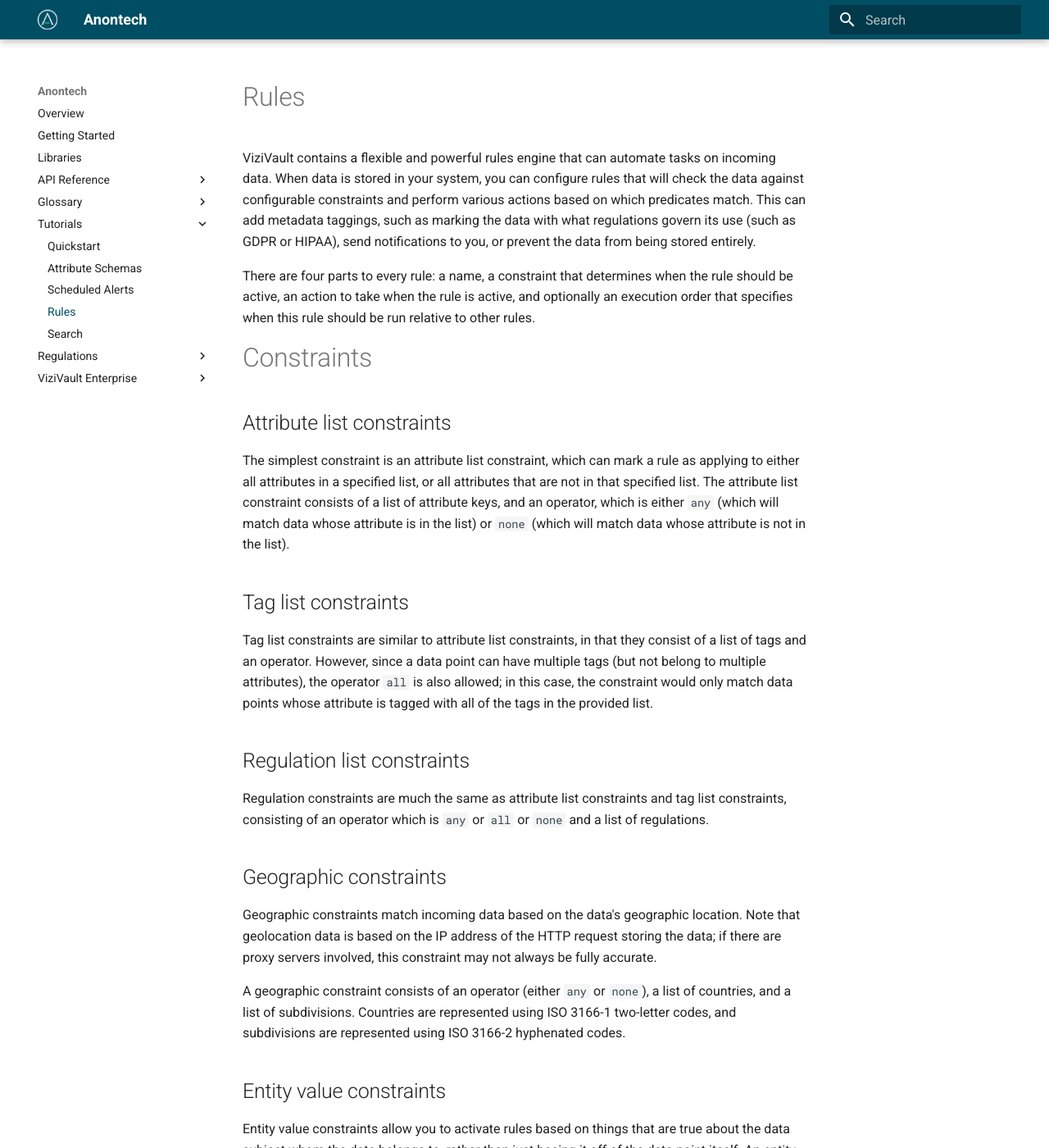
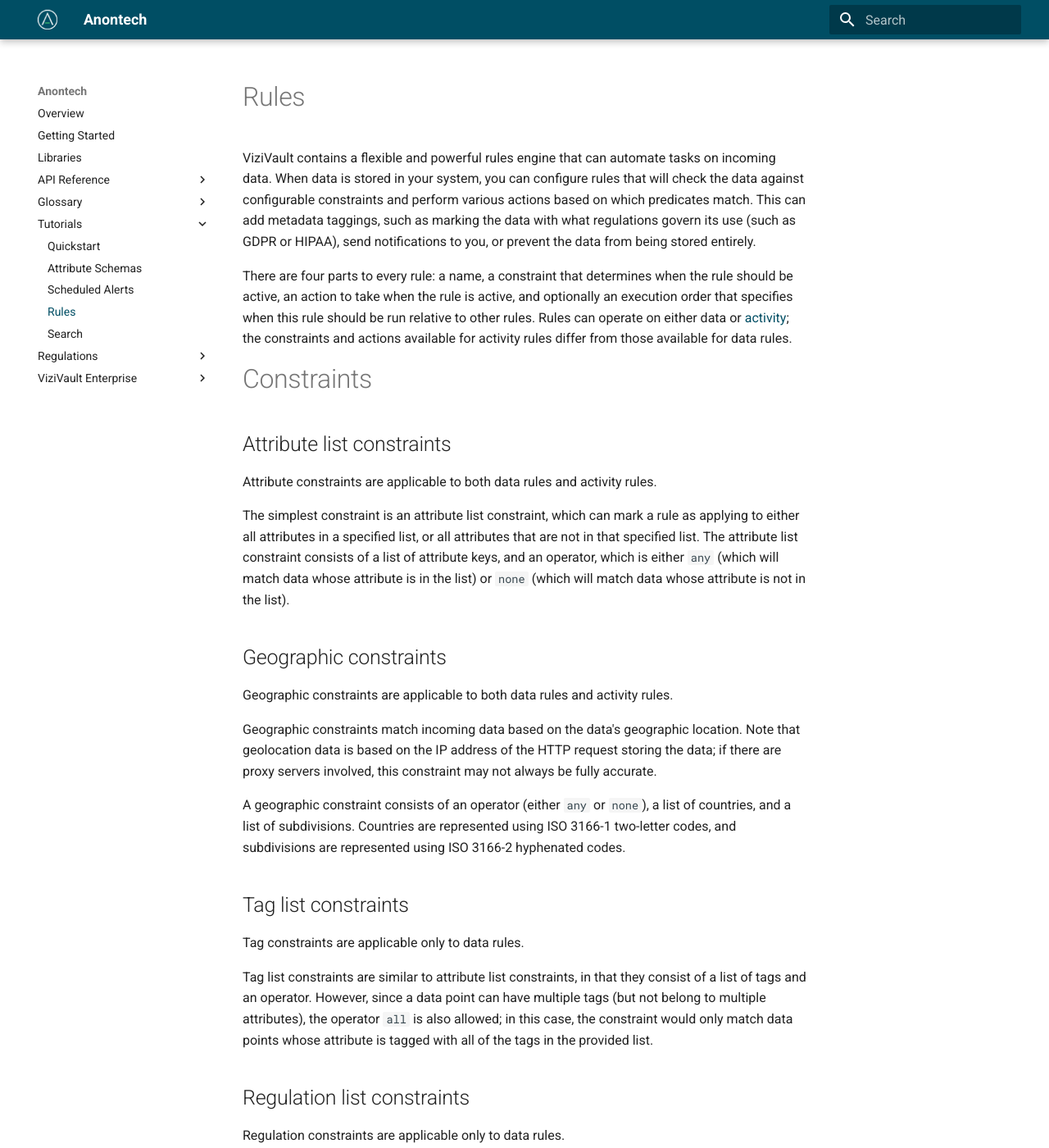
Before and after one commit to anontechnology/documentation, an MkDocs documentation site: the page built from docs/tutorials/rules.md, in a window 1280 px wide and 1400 px high. Shown: the whole window at 82% size. Built offline with MkDocs 1.6.1 and Material for MkDocs 9.7.7, drawn with Linux system fonts in a browser that asks for light colours; some of the changed text lies outside the part shown.

Commit message:
documented activity rules

```diff
--- a/docs/tutorials/rules.md
+++ b/docs/tutorials/rules.md
@@ -2,29 +2,45 @@
 
 ViziVault contains a flexible and powerful rules engine that can automate tasks on incoming data. When data is stored in your system, you can configure rules that will check the data against configurable constraints and perform various actions based on which predicates match. This can add metadata taggings, such as marking the data with what regulations govern its use (such as GDPR or HIPAA), send notifications to you, or prevent the data from being stored entirely.
 
-There are four parts to every rule: a name, a constraint that determines when the rule should be active, an action to take when the rule is active, and optionally an execution order that specifies when this rule should be run relative to other rules.
+There are four parts to every rule: a name, a constraint that determines when the rule should be active, an action to take when the rule is active, and optionally an execution order that specifies when this rule should be run relative to other rules. Rules can operate on either data or [activity](/api/reportonly); the constraints and actions available for activity rules differ from those available for data rules.
 
 # Constraints
 
 ## Attribute list constraints
 
+Attribute constraints are applicable to both data rules and activity rules.
+
 The simplest constraint is an attribute list constraint, which can mark a rule as applying to either all attributes in a specified list, or all attributes that are not in that specified list. The attribute list constraint consists of a list of attribute keys, and an operator, which is either `any` (which will match data whose attribute is in the list) or `none` (which will match data whose attribute is not in the list).
 
+## Geographic constraints
+
+Geographic constraints are applicable to both data rules and activity rules.
+
+Geographic constraints match incoming data based on the data's geographic location. Note that geolocation data is based on the IP address of the HTTP request storing the data; if there are proxy servers involved, this constraint may not always be fully accurate.
+
+A geographic constraint consists of an operator (either `any` or `none`), a list of countries, and a list of subdivisions. Countries are represented using ISO 3166-1 two-letter codes, and subdivisions are represented using ISO 3166-2 hyphenated codes.
+
 ## Tag list constraints
+
+Tag constraints are applicable only to data rules.
 
 Tag list constraints are similar to attribute list constraints, in that they consist of a list of tags and an operator. However, since a data point can have multiple tags (but not belong to multiple attributes), the operator `all` is also allowed; in this case, the constraint would only match data points whose attribute is tagged with all of the tags in the provided list.
 
 ## Regulation list constraints
 
+Regulation constraints are applicable only to data rules.
+
 Regulation constraints are much the same as attribute list constraints and tag list constraints, consisting of an operator which is `any` or `all` or `none` and a list of regulations.
 
-## Geographic constraints
+## Entity type constraints
 
-Geographic constraints match incoming data based on the data's geographic location. Note that geolocation data is based on the IP address of the HTTP request storing the data; if there are proxy servers involved, this constraint may not always be fully accurate.
+Entity type constraints are applicable only to data rules.
 
-A geographic constraint consists of an operator (either `any` or `none`), a list of countries, and a list of subdivisions. Countries are represented using ISO 3166-1 two-letter codes, and subdivisions are represented using ISO 3166-2 hyphenated codes.
+Entity type constraints consist of a list of [entity type keys](/glossary/entity-type) and will match incoming data belonging to an entity of one of the specified types.
 
 ## Entity value constraints
+
+Entity value constraints are applicable only to data rules.
 
 Entity value constraints allow you to activate rules based on things that are true about the data subject whom the data belongs to, rather than just basing it off of the data point itself. An entity value constraint consists of three parts: the attribute to consider, the value to compare the data subject's value of the attribute to, and the precise way the attribute values should be compared (referred to as the predicate).
 
@@ -44,17 +60,35 @@
 
 ## Sentiment constraints
 
+Sentiment constraints are applicable only to data rules.
+
 For data whose value is natural-language text, the sentiment constraint uses IBM's Watson system to perform sentiment analysis on the data value. Watson detects the overall sentiment of text, as well as the sentiment that the text expresses towards specific topics. This constraint will match data if the overall detected sentiment is more extreme than the threshold (that is, greater than a positive threshold, or less than a negative one), or if sentiment exceeding the threshold is detected towards any keywords.
 
+## Application constraints
+
+Application constraints are applicable only to activity rules.
+
+Application constraints are similar to attribute constraints, containing a list of application ids and an operator that is either "any" or "none". This will match activity events whose specified application ID is either included or excluded in the list.
+
+## Event type constraints
+
+Event type constraints are applicable only to activity rules.
+
+An event type constraint consists of some subset of the strings "STORE", "UPDATE", "READ", and "DELETE", and will match activity events whose event type is contained in that subset.
+
 ## Conjunctive ("all") constraints
+
+Conjunctive constraints are applicable to any rule type.
 
 Conjunctive constraints allow you to further constrain what data is matched. They consist of a list of other constraints, and will match data that is matched by all of the constituent constraints.
 
 ## Disjunctive ("any") constraints
 
+Disjunctive constraints are applicable to any rule type.
+
 Disjunctive constraints allow you to broaden what data is matched. They consist of a list of other constraints, and will match data that is matched by any of the constituent constraints.
 
-## JSON format of constraints
+# JSON format of constraints
 
 Constraints are expressed as a JSON object, structured as described below. The value of the rule's `type` field determines the rest of its structure.
 
@@ -81,7 +107,15 @@
     - `operator` : either `any` or `none`
     - `countries` : list of ISO 3166-1 country codes, as strings
     - `subdivisions` : list of ISO 3166-2 country subdivision codes, as strings
- - User-attribute-value constraint
+ - Tag constraint
+    - `type` : the string `"tag"`
+    - `operator` : either `any`, `all`, or `none`
+    - `tags` : list of tag names (strings)
+ - Regulation constraint
+    - `type` : the string `"regulation"`
+    - `operator` : either `any`, `all`, or `none`
+    - `regulations` : List of regulation keys (strings)
+ - Entity-attribute-value constraint
     - `type` : the string `"user"`
     - `attribute` : attribute key (string)
     - `predicate` : one of `eq`, `neq`, `gt`, `lt`, `geq`, `leq`, `before`, `after`, `in`, `nin`,
@@ -92,36 +126,61 @@
         - When predicate is `in` or `nin`, a string consisting of values separated by commas.
         - When predicate is `regex`, a valid regular expression.
  - Sentiment constraint
-    - `type` : the string `sentiment
+    - `type` : the string `sentiment`
     - `threshold` : a floating-point number between -1 and 1
+ - Application constraint
+    - `type` : the string `application`
+    - `operator` : either `any` or `none`
+    - `applications`: list of application ids (strings)
+ - Event type constraint
+    - `type`: the string `eventType`
+    - `eventTypes`: list of strings taken from among `"STORE"`, `"UPDATE"`, `"READ"`, and `"DELETE"`
 
 # Actions
 
-## Regulation metadata action
+## Notification action
 
-A regulation metadata action tags data with a regulation. (In previous versions of ViziVault, all rules used regulation metadata actions.) This can be used for various business logic, for analytics in the ViziVault Enterprise frontend, and to trigger other rules.
+Notification actions are available in any rule type.
+
+A notification action dispatches a notification to the ViziVault enterprise web interface. The text of the notification and its alert level can be configured.
 
 ## Tag metadata action
 
-A tag metadata action adds a tag to data in the same way a regulation metadata action adds a regulation. Like a regulation metadata action, this can be used for internal business logic or to trigger other rules.
+Tag actions are available in both data and activity rules.
+
+A tag metadata action applies a tag to data. This can be used for various business logic, for analytics in the ViziVault Enterprise frontend, and to trigger other rules. Activity rules can also be configured to remove tags.
+
+## Legal hold action
+
+Legal hold actions are available in both data and activity rules.
+
+A legal hold action places a legal hold on the [data subject](/glossary/datasubject) that the data is associated with. This prevents potentially destructive actions such as deleting or overwriting data until the hold is lifted. Activity rules can also be configured to remove legal holds.
+
+## Regulation metadata action
+
+Regulation metadata actions are avaiable only in data rules.
+
+A regulation metadata action adds a regulation to data in the same way a tag metadata action adds a tag. Like a tag metadata action, this can be used for internal business logic or to trigger other rules.
 
 ## Storage prevention action
 
+Storage prevention actions are available only in data rules.
+
 A storage prevention action causes the system to reject data, preventing it from being stored in the system. This is often useful for regulatory compliance. This allows configuring a custom message to display to clients when their data is rejected.
-
-## Notification action
-
-A notification action dispatches a notification to the ViziVault enterprise web interface. The text of the notification and its alert level can be configured.
-
-## Legal hold action
-
-A legal hold action places a legal hold on the [data subject](/glossary/datasubject) that the data is associated with. This prevents potentially destructive actions such as deleting or overwriting data until the hold is lifted.
 
 ## Retention policy action
 
+Retention policy actions are available only in data rules.
+
 A retention policy action determines how long the data is considered to still be valid. The retention policy status of all your data can be viewed in ViziVault Enterprise. Retention policies can specify either a cutoff date after which the data is no longer valid, or a number of days to retain the data for. Additionally, a secondary policy can be specified that marks data as invalid if it has not been read for a certain number of days.
 
-## JSON format of actions
+## Entity tag action
+
+Entity tag actions are available only in activity rules.
+
+An entity tag action adds or removes a tag on the entity that a data point being accessed belongs to. This will cause the tag to be added to all future data stored about that entity.
+
+# JSON format of actions
 
  - Regulation metadata action
    - `type`: the string `"regulation"`
@@ -129,6 +188,11 @@
  - Tag metadata action
    - `type`: the string `"tag"`
    - `tag`: a tag (string)
+   - `status`: a boolean; `true` to add or `false` to remove. **Only present in activity rules.**
+ - Entity tag action
+   - `type`: the string `"entityTag"`
+   - `tag`: a tag (string)
+   - `status`: a boolean; `true` to add or `false` to remove.
  - Storage prevention action
    - `type`: the string `"block"`
    - `message`: a human-readable explantion of why the storage was disallowed
@@ -138,6 +202,7 @@
    - `message`: the text to display in the notification
  - Legal hold action
    - `type`: the string `"legalHold"`
+   - `status`: a boolean; `true` to add or `false` to remove. **Only present in activity rules.**
  - Retention policy action
    - `type`: the string `"retention"`
    - `expirationDate`: an ISO-formatted date string indicating when this data expires (optional; mutually exclusive with `daysSinceStore`)
```
Also changed, not shown: other parts of docs/tutorials/rules.md (+0 -8 lines), docs/glossary/rule.md (+2 -0 lines).
